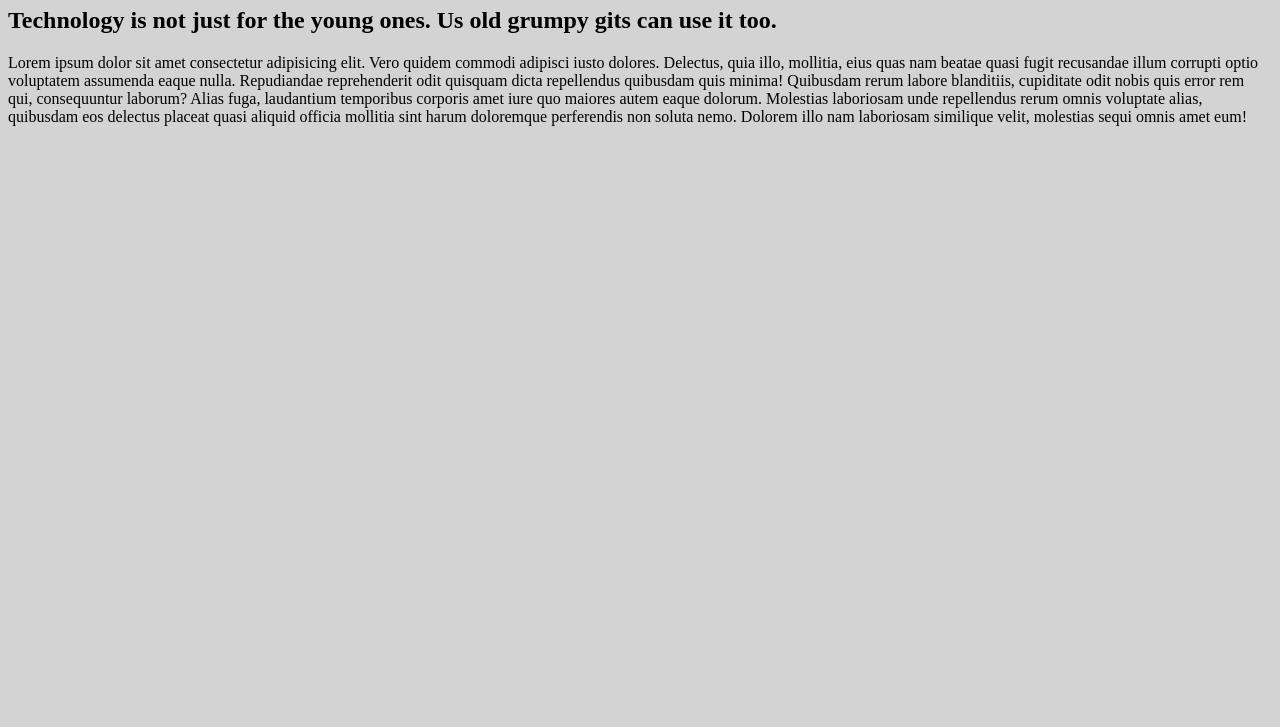
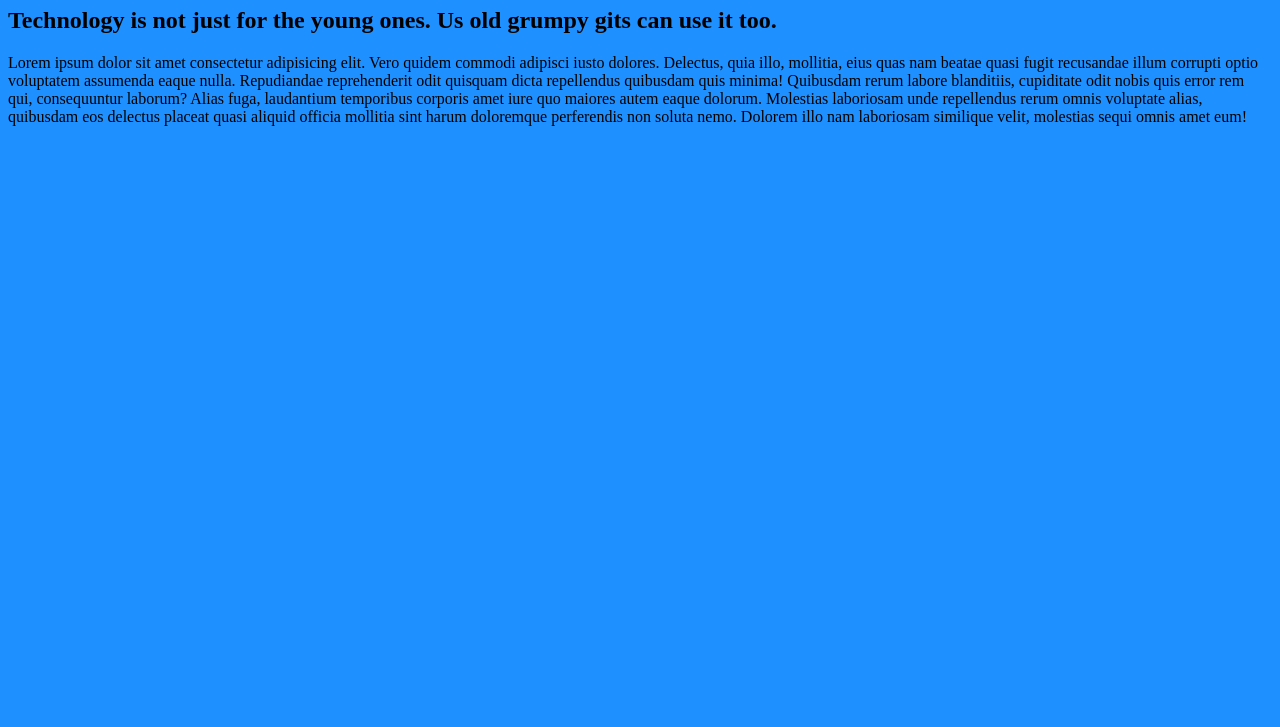
Before and after one commit to Mac20Q/Grumpygit, a website: page src/index.html in a window 1280 px wide. Shown: the part 73-800 px from the top of the page. Drawn offline with nearby package versions, Linux system fonts and the light colour scheme; files that its build step writes are made by us from their sources.

Commit message:
widthchange2

```diff
--- a/src/sass/styles.scss
+++ b/src/sass/styles.scss
@@ -1,12 +1,12 @@
 body {
-    background: lightgray;
+  background: dodgerblue;
 }
 
 h1 {
-    text-align: center;
+  text-align: center;
 }
 
 .container {
-	width: min(80% - 2rem, 60rem);
-	margin-inline: auto;
+  width: min(80% - 2rem, 60rem);
+  margin-inline: auto;
 }
```
